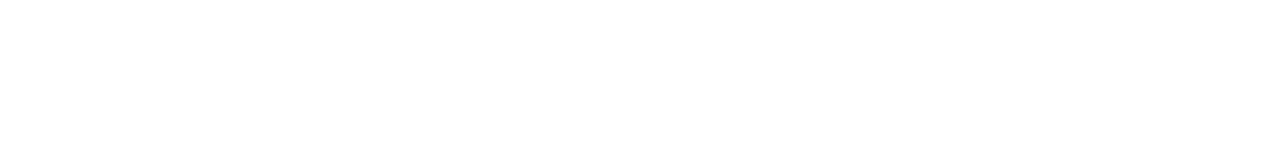
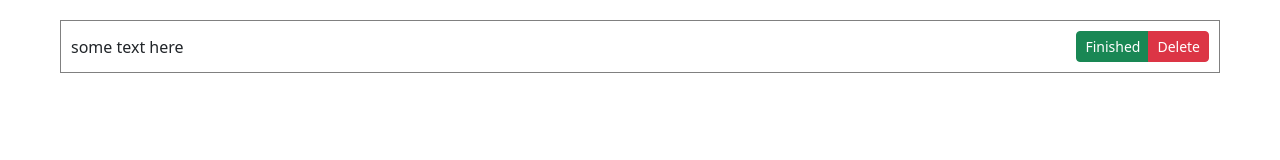
Before and after one commit to scott1C/todo-app, a website built with Parcel: page src/index.html in a window 1280 px wide. Built offline with nearby package versions, Linux system fonts and the light colour scheme; files whose address does not match are found by name.

Commit message:
added file Note.js where the basic functionality is described

```diff
--- /dev/null
+++ b/src/assets/js/components/Note.js
@@ -0,0 +1,68 @@
+export class Note {
+    _name = ''
+    _done = false
+
+    constructor(container, name = "", done = false) {
+        this.item = document.createElement('div')
+        this.buttonGroup = document.createElement('div')
+        this.nameSpan = document.createElement('span')
+        this.doneButton = document.createElement('button')
+        this.deleteButton = document.createElement('button')
+        this.item.classList.add(
+            'list-group-item',
+            'd-flex',
+            'justify-content-between',
+            'align-items-center'
+        )
+        this.buttonGroup.classList.add('btn-group', 'btn-group-sm')
+        this.doneButton.classList.add('btn', 'btn-success')
+        this.doneButton.textContent = 'Finished'
+        this.deleteButton.classList.add('btn', 'btn-danger')
+        this.deleteButton.textContent = 'Delete'
+
+        this.doneButton.addEventListener('click', () => {
+            this.done = !this.done
+        })
+
+        this.deleteButton.addEventListener('click', () => {
+            if (confirm('Are you sure about this decision?')) {
+                this.remove()
+            }
+        })
+
+        this.buttonGroup.append(this.doneButton)
+        this.buttonGroup.append(this.deleteButton)
+        this.item.append(this.nameSpan)
+        this.item.append(this.buttonGroup)
+        this.name = name
+        this.done = done
+        container.append(this.item)
+    }
+
+    remove() {
+        this.item.remove()
+    }
+
+    set name(value) {
+        this._name = value
+        this.nameSpan.textContent = value
+    }
+
+    get name() {
+        return this._name
+    }
+
+    set done(value) {
+        this._done = value
+
+        if (value) {
+            this.item.classList.add('list-group-item-success')
+        } else {
+            this.item.classList.remove('list-group-item-success')
+        }
+    }
+
+    get done() {
+        return this._done
+    }
+}
--- a/src/assets/js/script.js
+++ b/src/assets/js/script.js
@@ -1 +1,3 @@
-// import './assets/scss/style.scss'
+import { Note } from "./components/Note"
+
+let newNote = new Note(document.getElementById('app'), 'some text here')
--- a/src/assets/scss/_settings.scss
+++ b/src/assets/scss/_settings.scss
@@ -19,7 +19,7 @@ html {
 }
 
 .page__body {
-  margin: 0;
+  margin: 20px;
   min-width: 320px;
   min-height: 100%;
 
@@ -175,6 +175,11 @@ textarea {
   width: 100%;
 }
 
+.list-group-item {
+  padding: 10px;
+  border: 1px solid grey;
+}
+
 @media print,
 (prefers-reduced-motion: reduce) {
 
--- a/src/index.html
+++ b/src/index.html
@@ -1,5 +1,5 @@
 <!DOCTYPE html>
-<html lang="" class="page">
+<html lang="en" class="page">
 
 <head>
     <meta charset="UTF-8">
@@ -7,13 +7,16 @@
     <!-- <link rel="shortcut icon" href="img/favicon/favicon.ico" type="image/x-icon"> -->
     <meta http-equiv="X-UA-Compatible" content="ie=edge">
     <meta name="theme-color" content="#111111">
-    <title>Title</title>
-    <link rel="preload" href="assets/fonts/" as="font" type="font/woff2" crossorigin>
+    <title>TODO APP in OPP Style</title>
+    <!-- <link rel="preload" href="assets/fonts/" as="font" type="font/woff2" crossorigin> -->
+    <link href="https://cdn.jsdelivr.net/npm/bootstrap@5.3.0/dist/css/bootstrap.min.css" rel="stylesheet"
+        integrity="sha384-9ndCyUaIbzAi2FUVXJi0CjmCapSmO7SnpJef0486qhLnuZ2cdeRhO02iuK6FUUVM" crossorigin="anonymous">
     <link rel="stylesheet" href="assets/scss/style.scss">
     <script defer type="module" src="assets/js/script.js"></script>
 </head>
 
 <body class="page__body">
+    <div class="container" id="app"></div>
 </body>
 
 </html>
```
